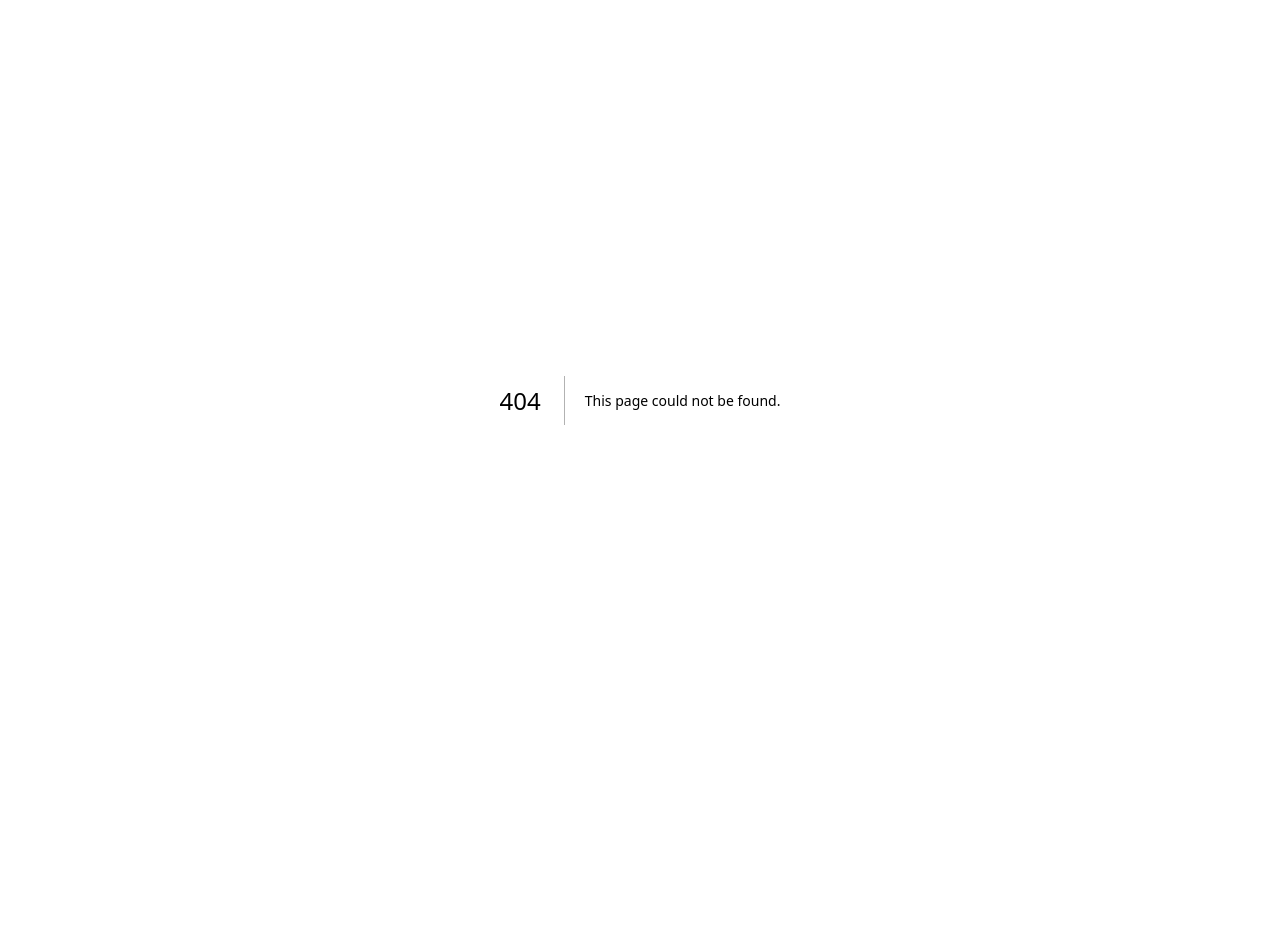
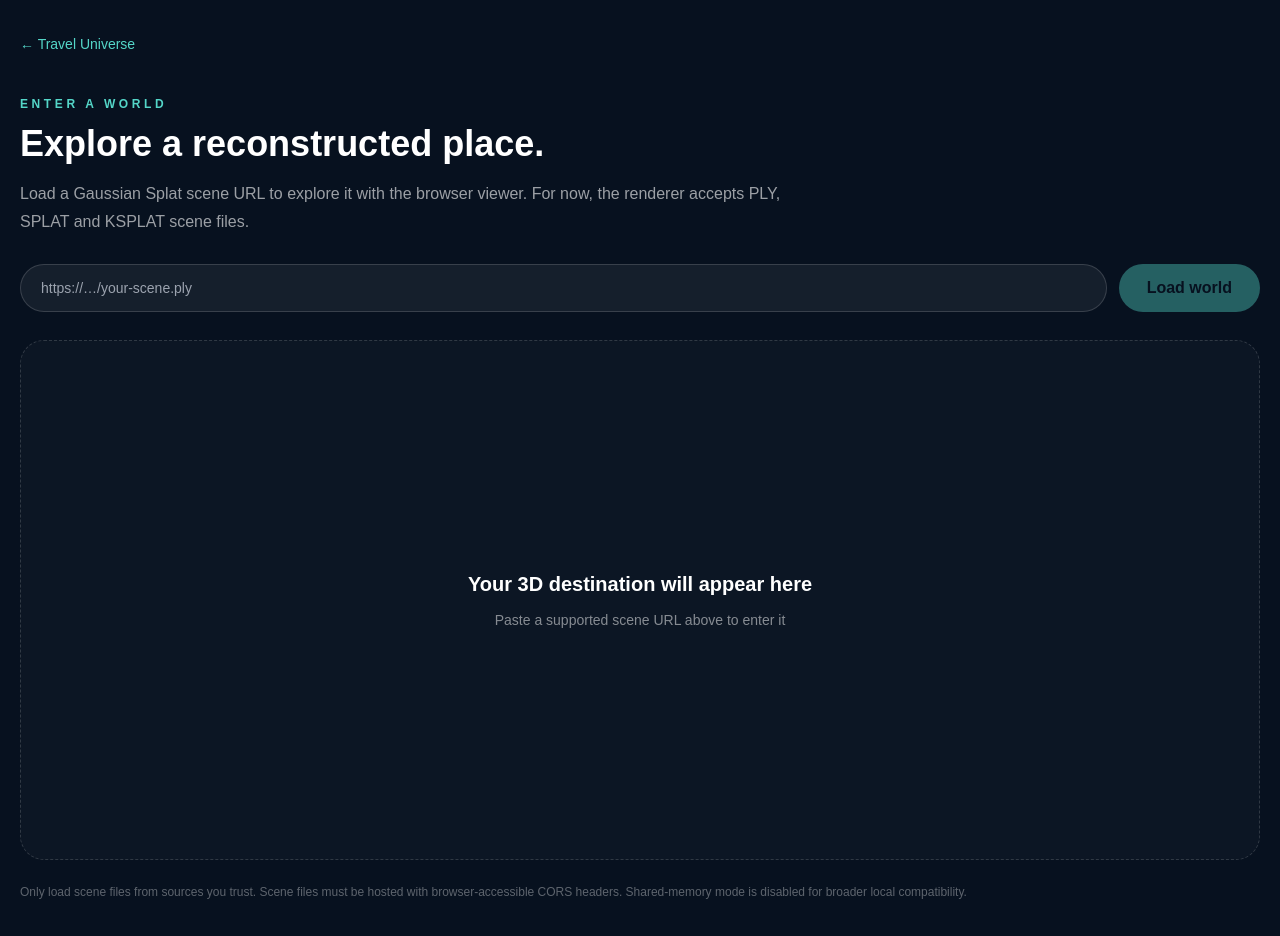
Before and after one commit to virtualearthworld/Travel-universe, a Next.js app in the folder apps/web/: page /world in a window 1280 px wide. Before the commit this address had no page. Before the commit the page ends 800 px from the top, so only its background shows below. Built offline with nearby package versions, Linux system fonts and the light colour scheme.

Commit message:
feat: add interactive 3D world route

```diff
--- /dev/null
+++ b/apps/web/src/app/world/page.tsx
@@ -0,0 +1,26 @@
+"use client";
+
+import { useState } from "react";
+import Link from "next/link";
+import GaussianWorldViewer from "@/components/gaussian-world-viewer";
+
+export default function WorldPage() {
+  const [src, setSrc] = useState("");
+  const [active, setActive] = useState("");
+  return <main className="min-h-screen bg-[#07111f] px-5 py-8 text-white">
+    <div className="mx-auto max-w-7xl">
+      <Link href="/" className="text-sm text-[#54d6c8]">← Travel Universe</Link>
+      <p className="mt-10 text-xs font-bold tracking-[.3em] text-[#54d6c8]">ENTER A WORLD</p>
+      <h1 className="mt-3 text-4xl font-semibold">Explore a reconstructed place.</h1>
+      <p className="mt-4 max-w-3xl leading-7 text-white/60">Load a Gaussian Splat scene URL to explore it with the browser viewer. For now, the renderer accepts PLY, SPLAT and KSPLAT scene files.</p>
+      <form className="mt-7 flex flex-col gap-3 sm:flex-row" onSubmit={e => { e.preventDefault(); setActive(src.trim()); }}>
+        <input aria-label="3D scene URL" value={src} onChange={e => setSrc(e.target.value)} placeholder="https://…/your-scene.ply" className="min-w-0 flex-1 rounded-full border border-white/15 bg-white/[.06] px-5 py-3 text-sm outline-none focus:border-[#54d6c8]" />
+        <button type="submit" disabled={!src.trim()} className="rounded-full bg-[#54d6c8] px-7 py-3 font-semibold text-[#07111f] disabled:opacity-40">Load world</button>
+      </form>
+      <div className="mt-7">
+        {active ? <GaussianWorldViewer key={active} src={active} /> : <div className="flex min-h-[65vh] items-center justify-center rounded-3xl border border-dashed border-white/15 bg-white/[.025] p-8 text-center"><div><p className="text-xl font-semibold">Your 3D destination will appear here</p><p className="mt-3 text-sm text-white/50">Paste a supported scene URL above to enter it</p></div></div>}
+      </div>
+      <p className="mt-5 text-xs leading-6 text-white/35">Only load scene files from sources you trust. Scene files must be hosted with browser-accessible CORS headers. Shared-memory mode is disabled for broader local compatibility.</p>
+    </div>
+  </main>;
+}
```
